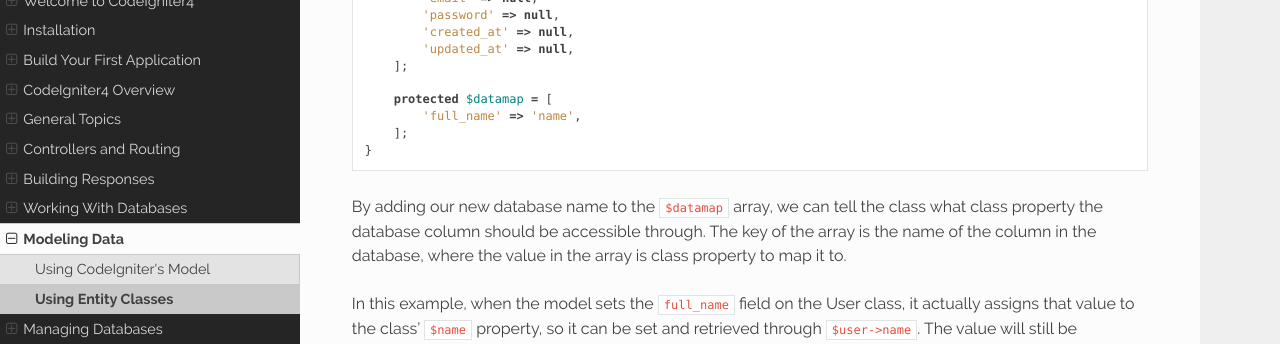
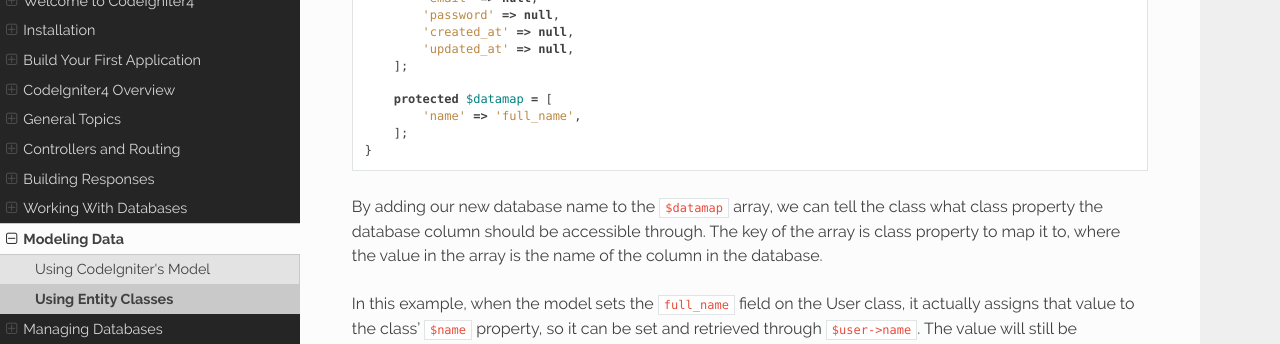
Before and after one commit to NEKOGET/ci4_user_guide_src, a Sphinx documentation site: the page built from source/models/entities.rst, in a window 1280 px wide and 900 px high, scrolled down 6159 px. Shown: the part 151-495 px from the top of the window. Built offline with Sphinx 7.4.7 and the Read the Docs theme 2.0.0, drawn with Linux system fonts in a browser that asks for light colours.

Commit message:
fix entity-datamap guide wrong (#4937)

```diff
--- a/source/models/entities.rst
+++ b/source/models/entities.rst
@@ -275,13 +275,13 @@ simply map the ``full_name`` column in the database to the ``$name`` property, a
         ];
 
         protected $datamap = [
-            'full_name' => 'name',
+            'name' => 'full_name',
         ];
     }
 
 By adding our new database name to the ``$datamap`` array, we can tell the class what class property the database column
-should be accessible through. The key of the array is the name of the column in the database, where the value in the array
-is class property to map it to.
+should be accessible through. The key of the array is class property to map it to, where the value in the array is the
+name of the column in the database.
 
 In this example, when the model sets the ``full_name`` field on the User class, it actually assigns that value to the
 class' ``$name`` property, so it can be set and retrieved through ``$user->name``. The value will still be accessible
```
